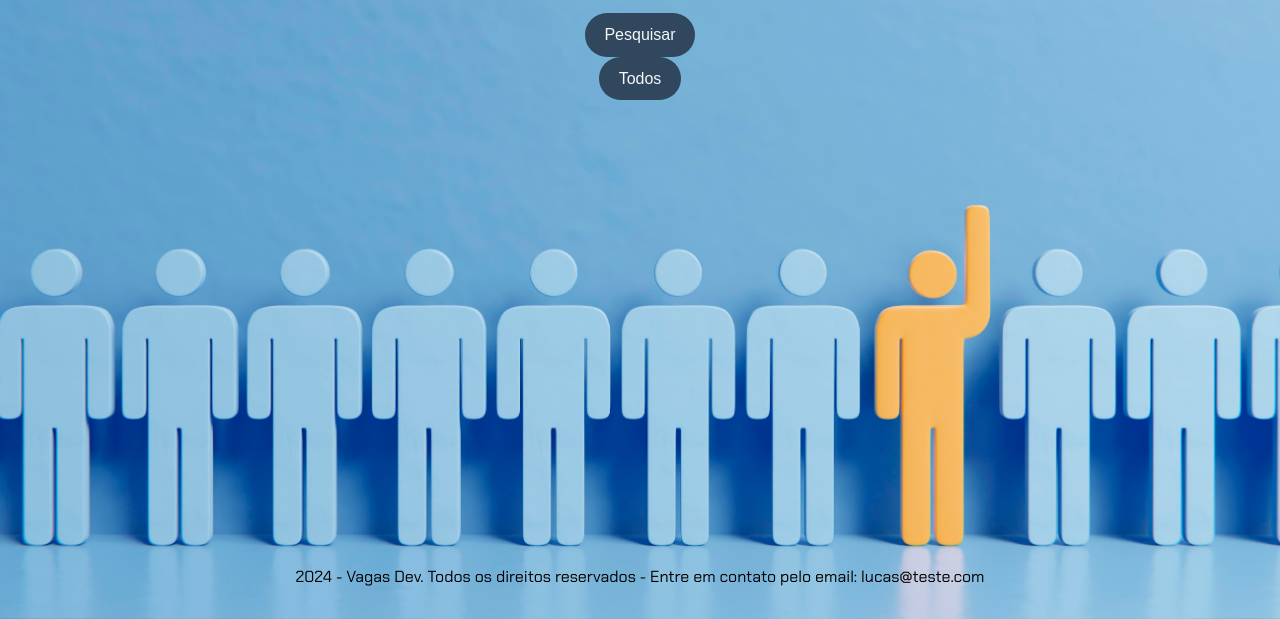
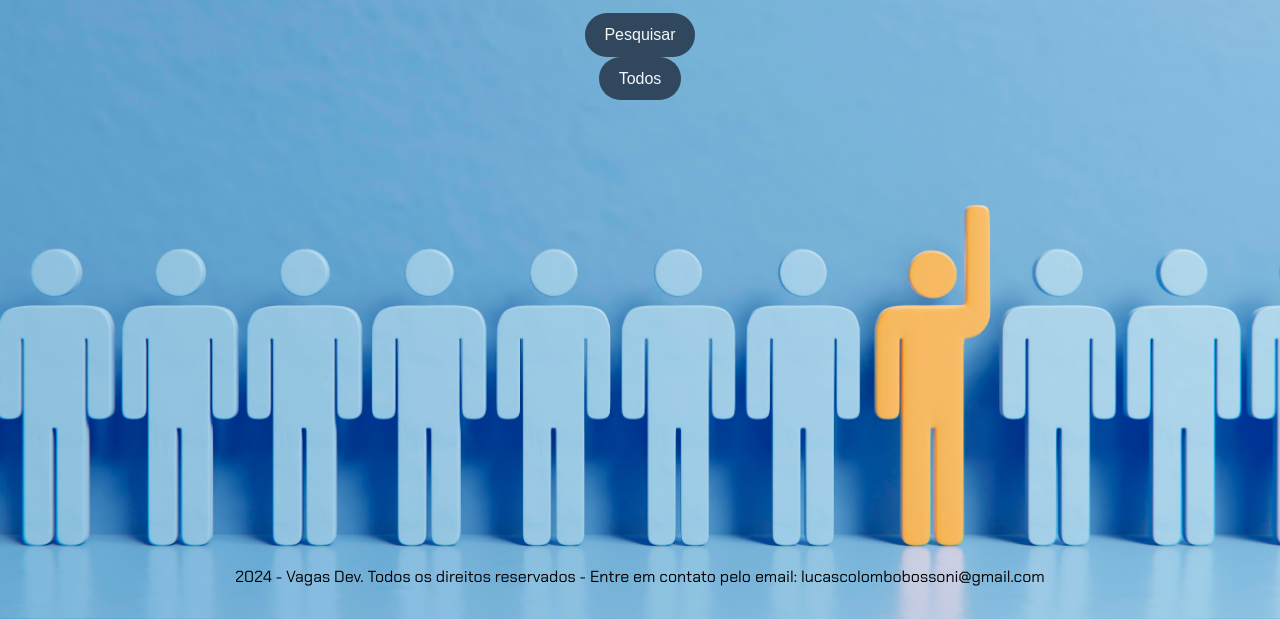
Before and after one commit to LucasColomboBossoni/Imersao-dev-alura-gemini, a plain HTML site: page index.html in a window 1280 px wide. Shown: the part 181-800 px from the top of the page. Drawn offline with Linux system fonts and the light colour scheme.

Commit message:
Update index.html

```diff
--- a/index.html
+++ b/index.html
@@ -24,7 +24,7 @@
     <footer>
         <p>
             2024 - Vagas Dev. Todos os direitos reservados -
-            Entre em contato pelo email: lucas@teste.com
+            Entre em contato pelo email: lucascolombobossoni@gmail.com
         </p>
     </footer>
     <script src="dados.js"></script>
```
